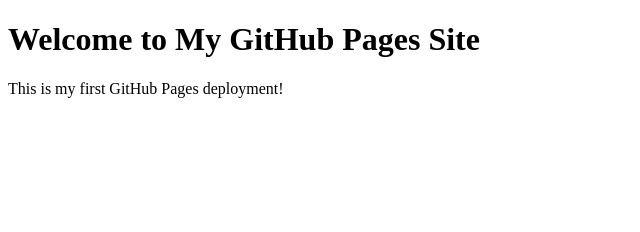
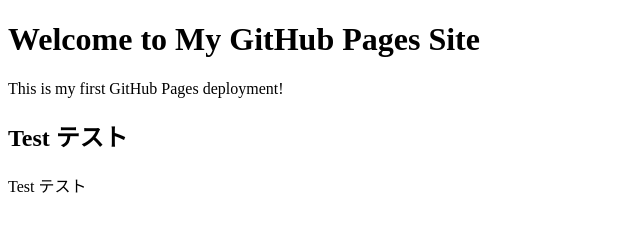
Before and after one commit to ASK-XAXIS/my-first-web-app, a plain HTML site: page index.html in a window 1280 px wide. Shown: the whole page, without its empty margins (0-640 px from the left). Drawn offline with Linux system fonts and the light colour scheme.

Commit message:
Add files via upload

```diff
--- a/index.html
+++ b/index.html
@@ -8,5 +8,8 @@
 <body>
     <h1>Welcome to My GitHub Pages Site</h1>
     <p>This is my first GitHub Pages deployment!</p>
+
+    <h2>Test テスト</h2>
+    <p>Test テスト</p>
 </body>
 </html>
```
